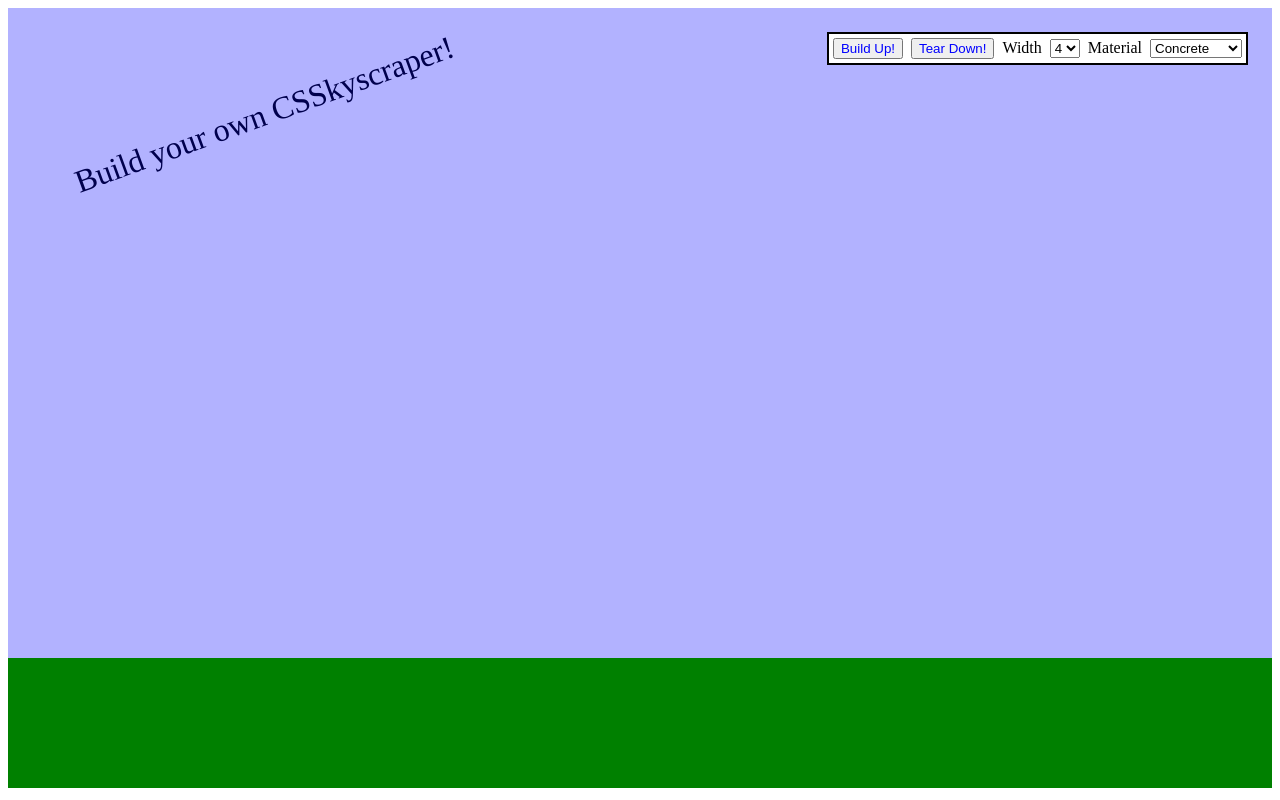
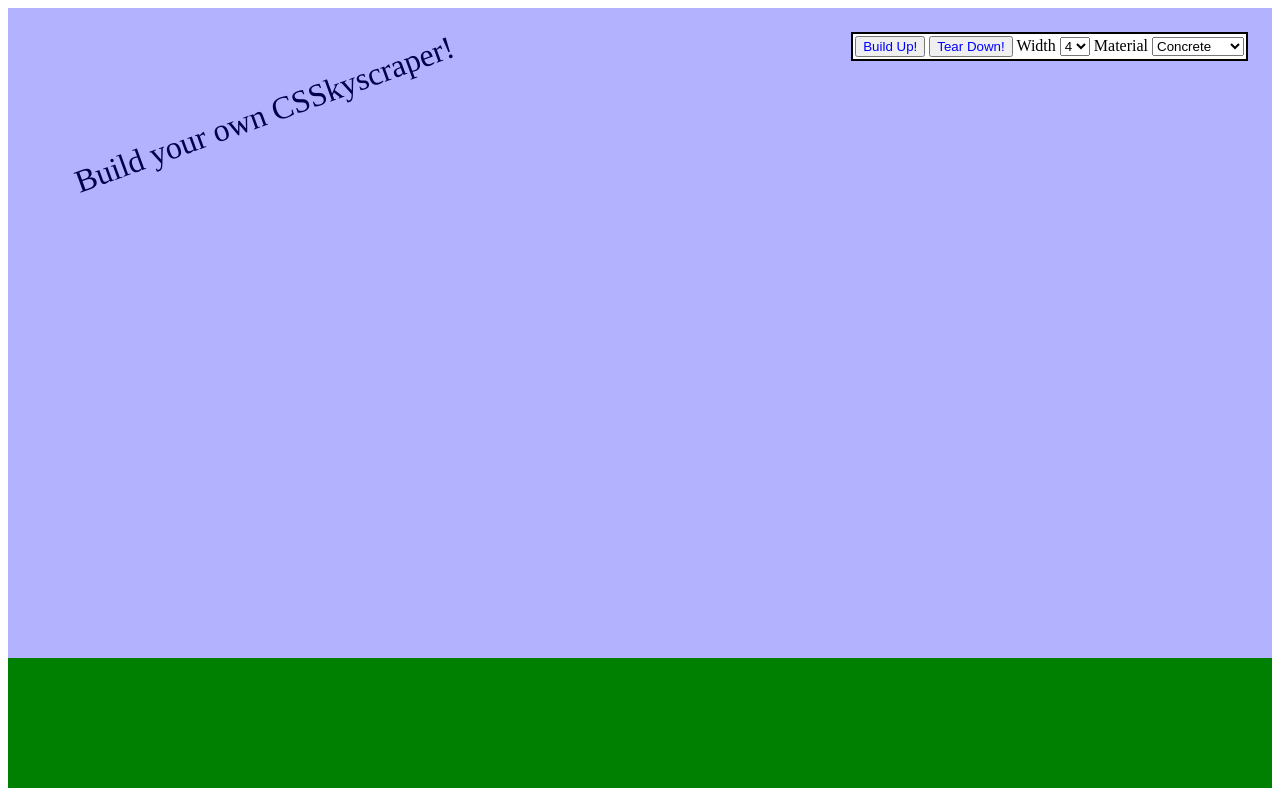
Before and after one commit to NeilvB/csskyscraper, a plain HTML site: page index.html in a window 1280 px wide. Drawn offline with Linux system fonts and the light colour scheme.

Commit message:
Remove some commented out CSS

```diff
--- a/style.css
+++ b/style.css
@@ -1,7 +1,3 @@
-/*body, html {
-	height: 100em;
-}*/
-
 input[type="button"] {
 	color: blue;
 }
@@ -32,8 +28,6 @@ header {
 
 .builder {
 	background-color: white;
-	/*width: 120px;*/
-	/*height: 130px;*/
 	position: fixed;
 	right: 2em;
 	top: 2em;
@@ -42,10 +36,6 @@ header {
 	border-color: black;
 	text-align: center;
 	padding: 2px;
-}
-
-.builder * {
-	margin: 2px;
 }
 
 .level {
```
